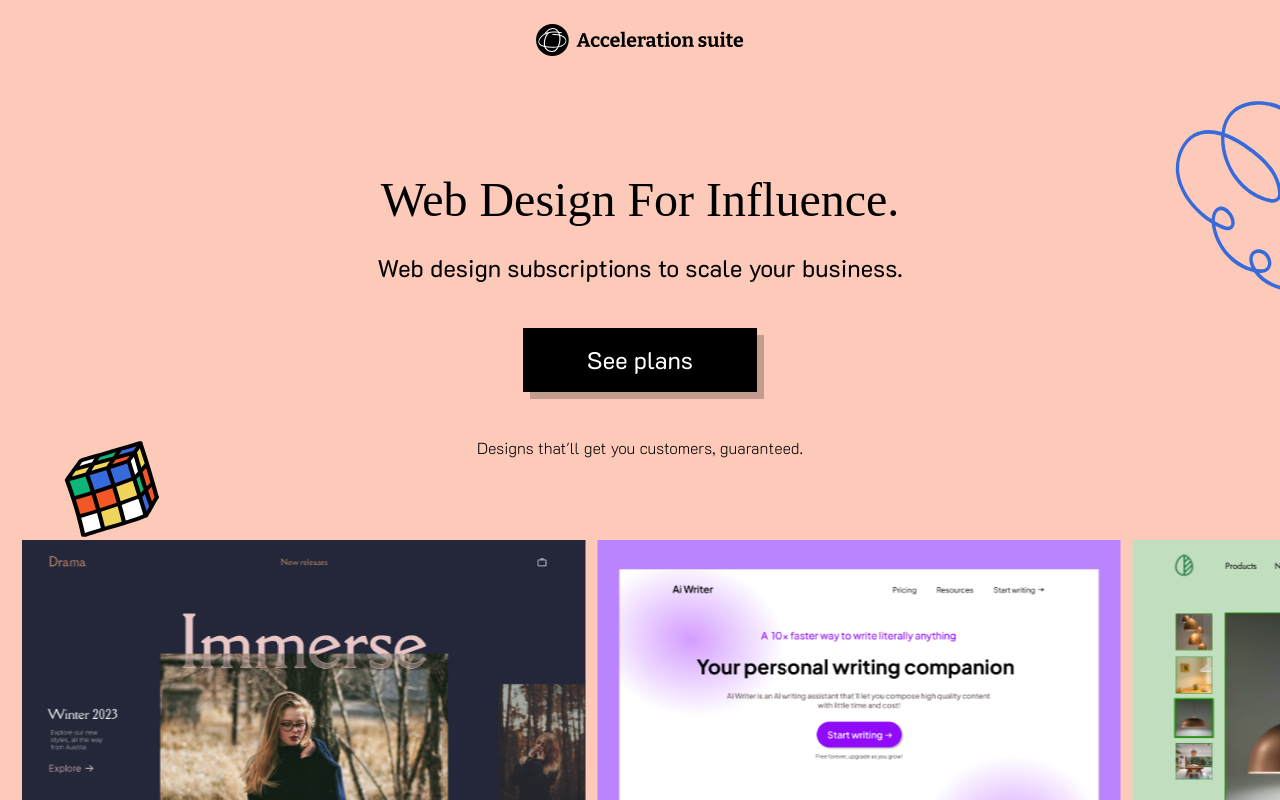
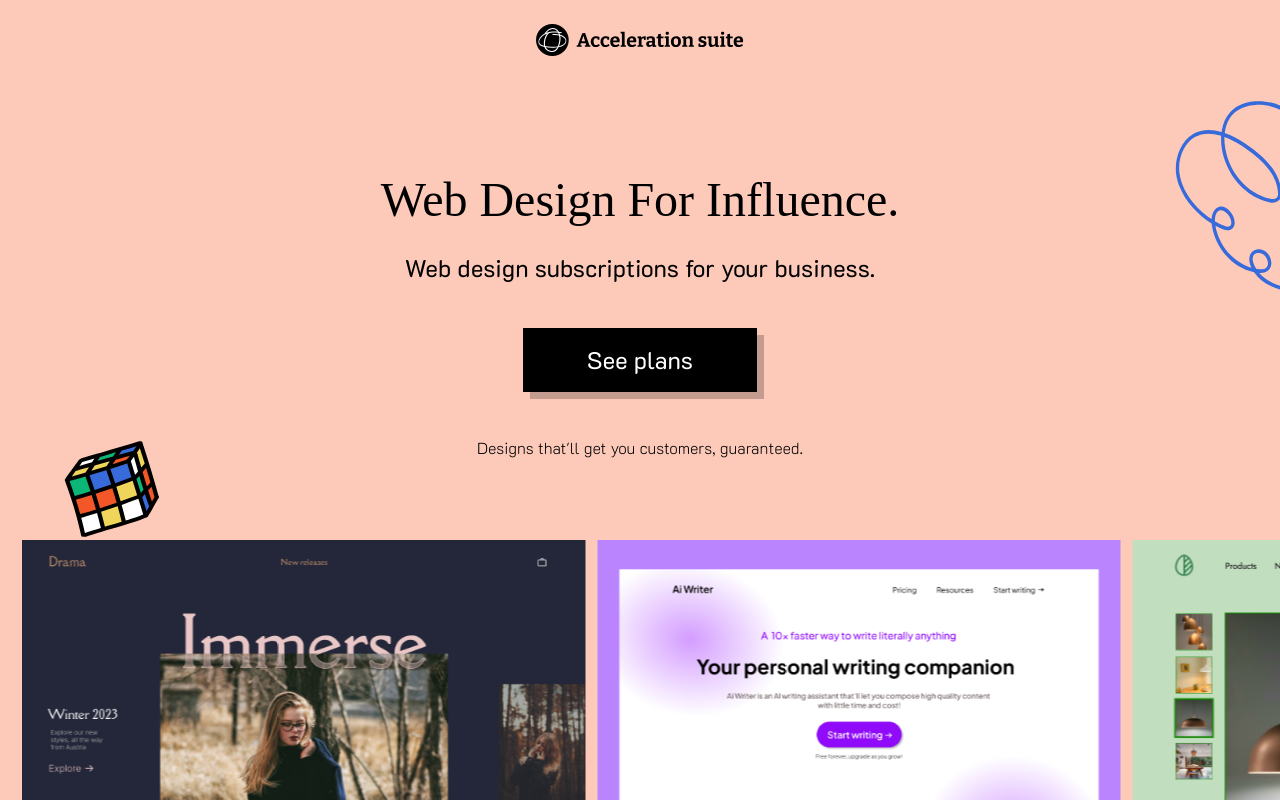
Before and after one commit to yashprakash13/acc_suite, a React (Vite) app: page / in a window 1280 px wide. Shown: the top 800 px of the page. Built offline with nearby package versions, Linux system fonts and the light colour scheme; a web font is replaced by a local one.

Commit message:
meta tags

```diff
--- a/index.html
+++ b/index.html
@@ -10,6 +10,27 @@
     <link rel="icon" type="image/png" sizes="16x16" href="/favicon-16x16.png" />
     <link rel="manifest" href="/site.webmanifest" />
     <title>Acceleration Suite</title>
+    <meta
+      name="description"
+      content="Web Design subscriptions for your business"
+    />
+    <meta property="og:type" content="website" />
+    <meta property="og:title" content="Acceleration Suite" />
+    <meta
+      property="og:description"
+      content="Web Design subscriptions for your business"
+    />
+    <meta property="og:site_name" content="Acceleration Suite" />
+    <meta property="og:image" content="/src/assets/meta_tag_image.png" />
+    <meta name="twitter:card" content="summary_large_image" />
+    <meta name="twitter:title" content="Acceleration Suite" />
+    <meta
+      name="twitter:description"
+      content="Web Design subscriptions for your business"
+    />
+    <meta property="twitter:site_name" content="Acceleration Suite" />
+    <meta property="twitter:image" content="/src/assets/meta_tag_image.png" />
+    <meta property="og:url" content="https://www.accelerationsuite.com/" />
   </head>
   <body>
     <div id="root"></div>
--- a/src/App.jsx
+++ b/src/App.jsx
@@ -78,7 +78,7 @@ function App() {
             Web Design For Influence.
           </div>
           <div className="mt-7 text-xl md:text-2xl text-center">
-            Web design subscriptions to scale your business.
+            Web design subscriptions for your business.
           </div>
           <div
             onClick={handleScrollClick}
```
Also changed, not shown: src/assets/meta_tag_image.png (added).
